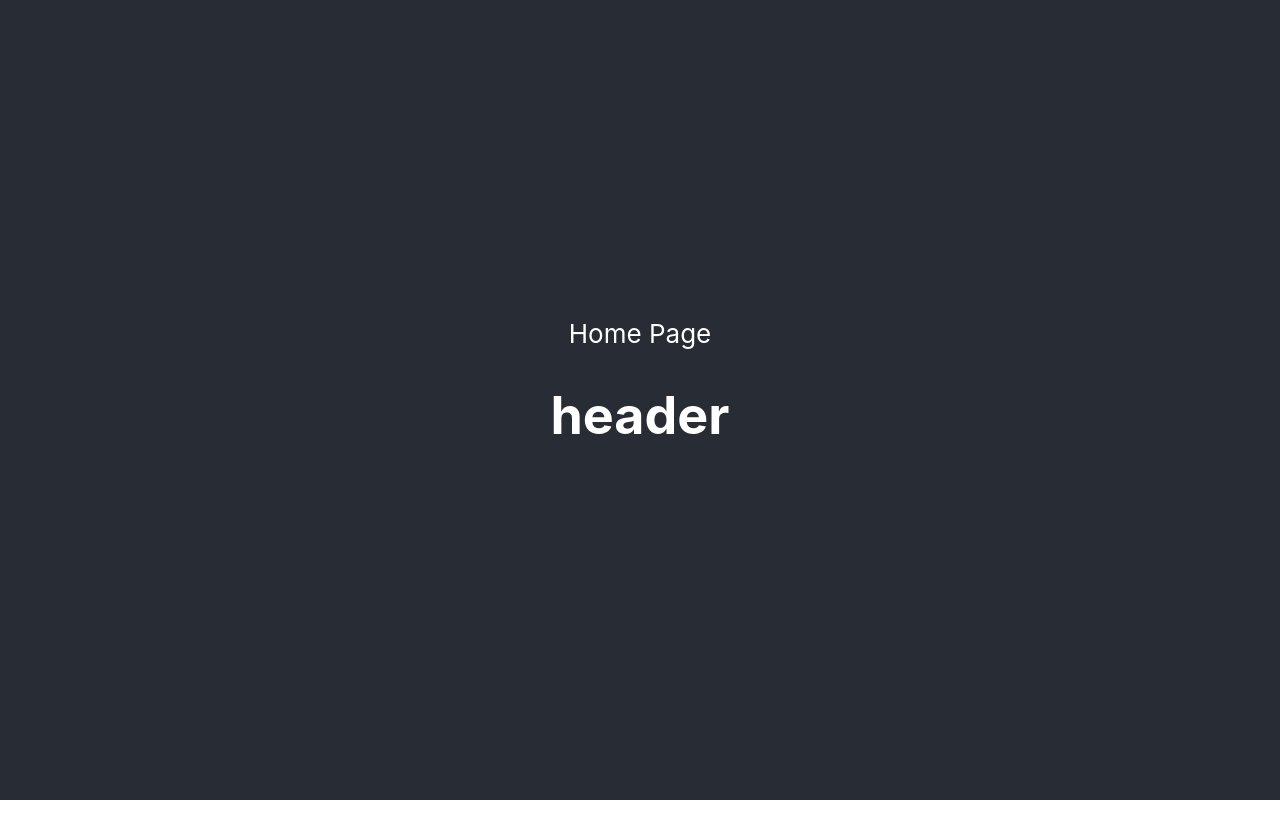
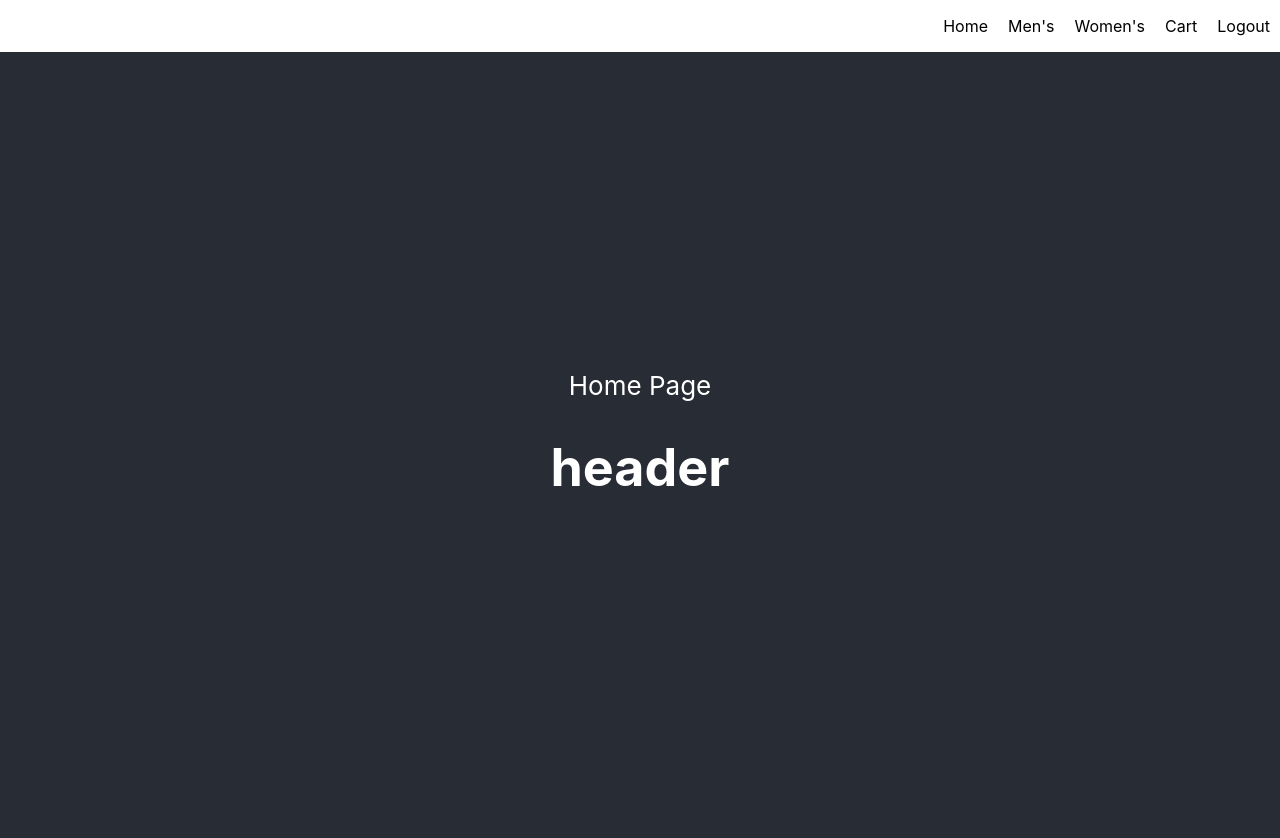
Before and after one commit to josedguti/low-rent-fe, a React (Create React App) app: page / in a window 1280 px wide. Shown: the top 838 px of the page. Before the commit the page ends 800 px from the top, so only its background shows below. Built offline with nearby package versions, Linux system fonts and the light colour scheme.

Commit message:
create Nav component and basic CSS layout

```diff
--- a/package.json
+++ b/package.json
@@ -8,6 +8,7 @@
     "@testing-library/user-event": "^12.1.10",
     "react": "^17.0.2",
     "react-dom": "^17.0.2",
+    "react-router-dom": "^5.2.0",
     "react-scripts": "4.0.3",
     "web-vitals": "^1.0.1"
   },
--- a/src/App.js
+++ b/src/App.js
@@ -1,10 +1,11 @@
-import logo from './logo.svg';
 import './App.css';
 import Header from './components/Header/Header'
+import Nav from './components/Nav/Nav';
 
 function App() {
   return (
     <div className="App">
+      <Nav />
       <header className="App-header">
        Home Page
        <Header />
--- /dev/null
+++ b/src/components/Nav/Nav.css
@@ -0,0 +1,9 @@
+nav ul {
+    list-style-type: none;
+    display: flex;
+    justify-content: flex-end;
+}
+
+nav ul li {
+    margin: 0 10px;
+}
--- /dev/null
+++ b/src/components/Nav/Nav.js
@@ -0,0 +1,34 @@
+// import { Link } from 'react-router-dom';
+import './Nav.css';
+
+const Nav = (props) => {
+    // Temporary to test Nav display when user is logged in or not
+    let user = {
+        username: 'user1',
+        id: 1234
+    }
+
+    // let user = null;
+
+    return (
+        <nav>
+            <ul>
+                {/* TODO - Add Link to Home, Categories, and Cart */}
+                <li>Home</li>
+                {
+                    user ? // change to props.user once authentication and state are added
+                    <>
+                        <li>Men's</li>
+                        <li>Women's</li>
+                        <li>Cart</li>
+                        <li>Logout</li>
+                    </>
+                    :
+                    <li>Login</li>
+                }
+            </ul>
+        </nav>
+    );
+}
+
+export default Nav;
```
Also changed, not shown: 1 other file (tests, documents, lock files or other folders).
